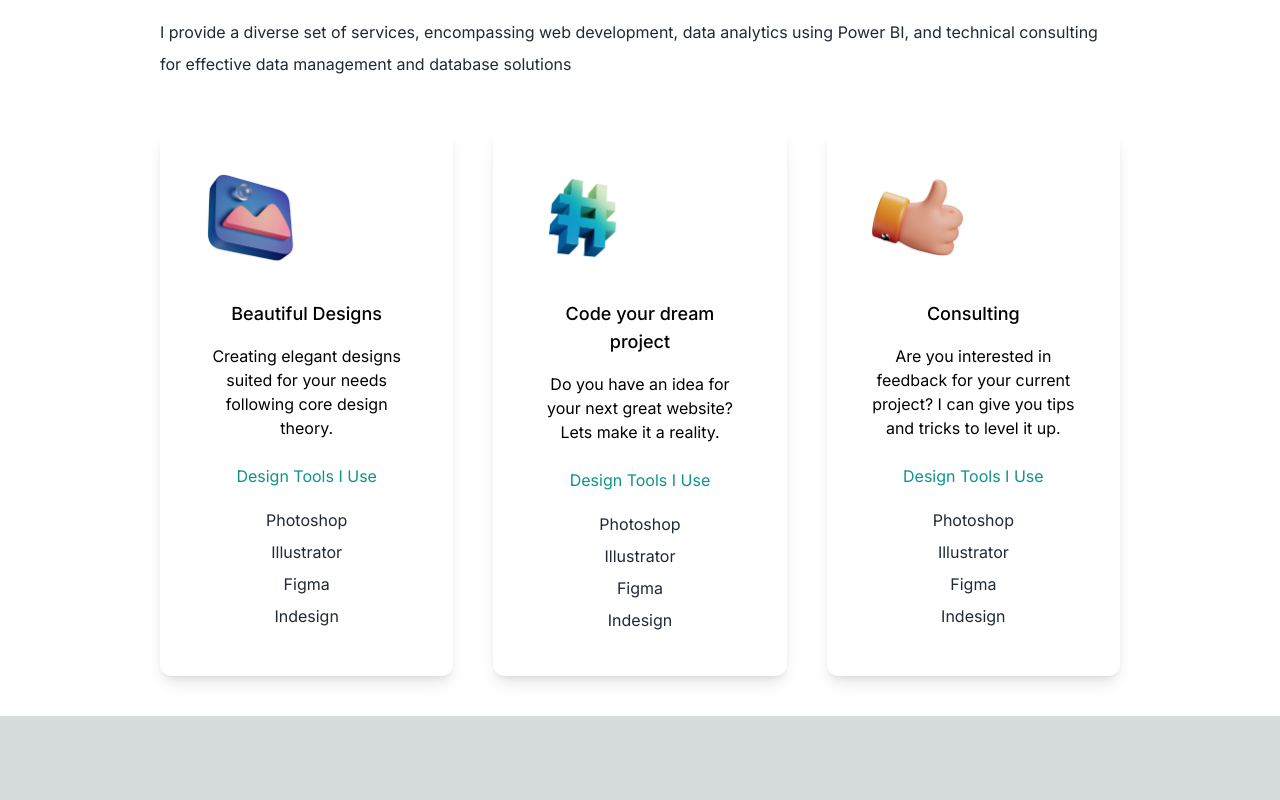
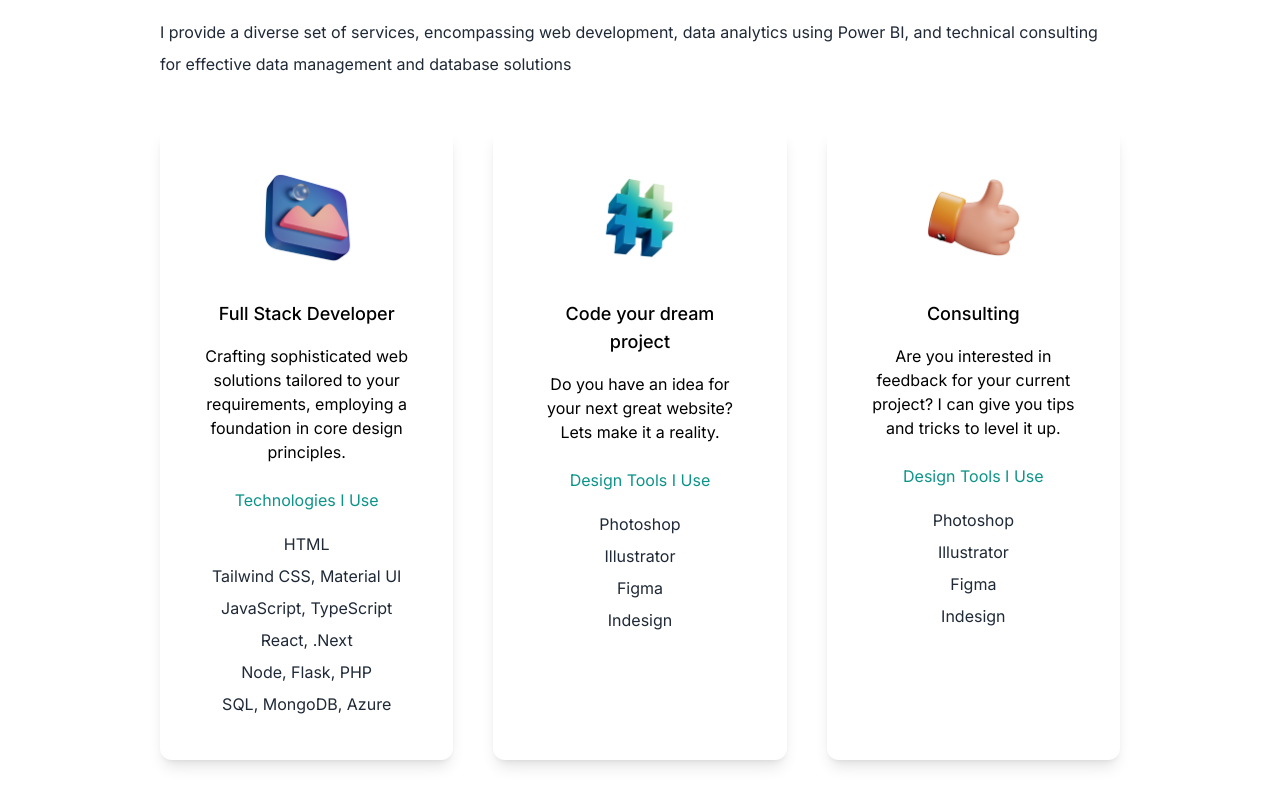
Before and after one commit to AttiR/Personal-Portfolio, a Next.js app in the folder portfolio/: page / in a window 1280 px wide. Shown: the part 1240-2040 px from the top of the page. Before the commit the page ends 1956 px from the top, so only its background shows below. Built offline with nearby package versions, Linux system fonts and the light colour scheme.

Commit message:
fix: centers the images in skills section

```diff
--- a/portfolio/src/app/components/skills.tsx
+++ b/portfolio/src/app/components/skills.tsx
@@ -25,25 +25,26 @@ const Skills = () => {
         </p>
       </div>
       <div className="lg:flex gap-10">
-        {/* Design Section */}
         <div className="text-center shadow-lg p-10 rounded-xl my-10 dark:bg-white flex-1">
-          <Image src={design} width={100} height={100} alt="design image"/>
+          <Image className="mx-auto" src={design} width={100} height={100} alt="design image"/>
           <h3 className="text-lg font-medium pt-8 pb-2  ">
-            Beautiful Designs
+            Full Stack Developer
           </h3>
           <p className="py-2">
-            Creating elegant designs suited for your needs following core design theory.
+          Crafting sophisticated web solutions tailored to your requirements, employing a foundation in core design principles.
           </p>
-          <h4 className="py-4 text-teal-600">Design Tools I Use</h4>
-          <p className="text-gray-800 py-1">Photoshop</p>
-          <p className="text-gray-800 py-1">Illustrator</p>
-          <p className="text-gray-800 py-1">Figma</p>
-          <p className="text-gray-800 py-1">Indesign</p>
+          <h4 className="py-4 text-teal-600">Technologies I Use</h4>
+          <p className="text-gray-800 py-1">HTML</p>
+          <p className="text-gray-800 py-1">Tailwind CSS, Material UI</p>
+          <p className="text-gray-800 py-1">JavaScript, TypeScript</p>
+          <p className="text-gray-800 py-1">React, .Next</p>
+          <p className="text-gray-800 py-1">Node, Flask, PHP</p>
+          <p className="text-gray-800 py-1">SQL, MongoDB, Azure</p>
         </div>
 
         {/* Code Section */}
         <div className="text-center shadow-lg p-10 rounded-xl my-10 dark:bg-white flex-1">
-          <Image src={code} width={100} height={100} alt="code image"/>
+          <Image className="mx-auto" src={code} width={100} height={100} alt="code image"/>
           <h3 className="text-lg font-medium pt-8 pb-2 ">
             Code your dream project
           </h3>
@@ -59,7 +60,7 @@ const Skills = () => {
 
         {/* Consulting Section */}
         <div className="text-center shadow-lg p-10 rounded-xl my-10 dark:bg-white flex-1">
-          <Image src={consulting} width={100} height={100} alt="consulting image"/>
+          <Image className="mx-auto" src={consulting} width={100} height={100} alt="consulting image"/>
           <h3 className="text-lg font-medium pt-8 pb-2 ">Consulting</h3>
           <p className="py-2">
             Are you interested in feedback for your current project? I can give you tips and tricks to level it up.
--- a/portfolio/src/app/layout.tsx
+++ b/portfolio/src/app/layout.tsx
@@ -5,7 +5,7 @@ import './globals.css'
 const inter = Inter({ subsets: ['latin'] })
 
 export const metadata: Metadata = {
-  title: 'Create Next App',
+  title: 'Atti Portfolio',
   description: 'Generated by create next app',
 }
 
```
Also changed, not shown: portfolio/public/full stack.png (added).
